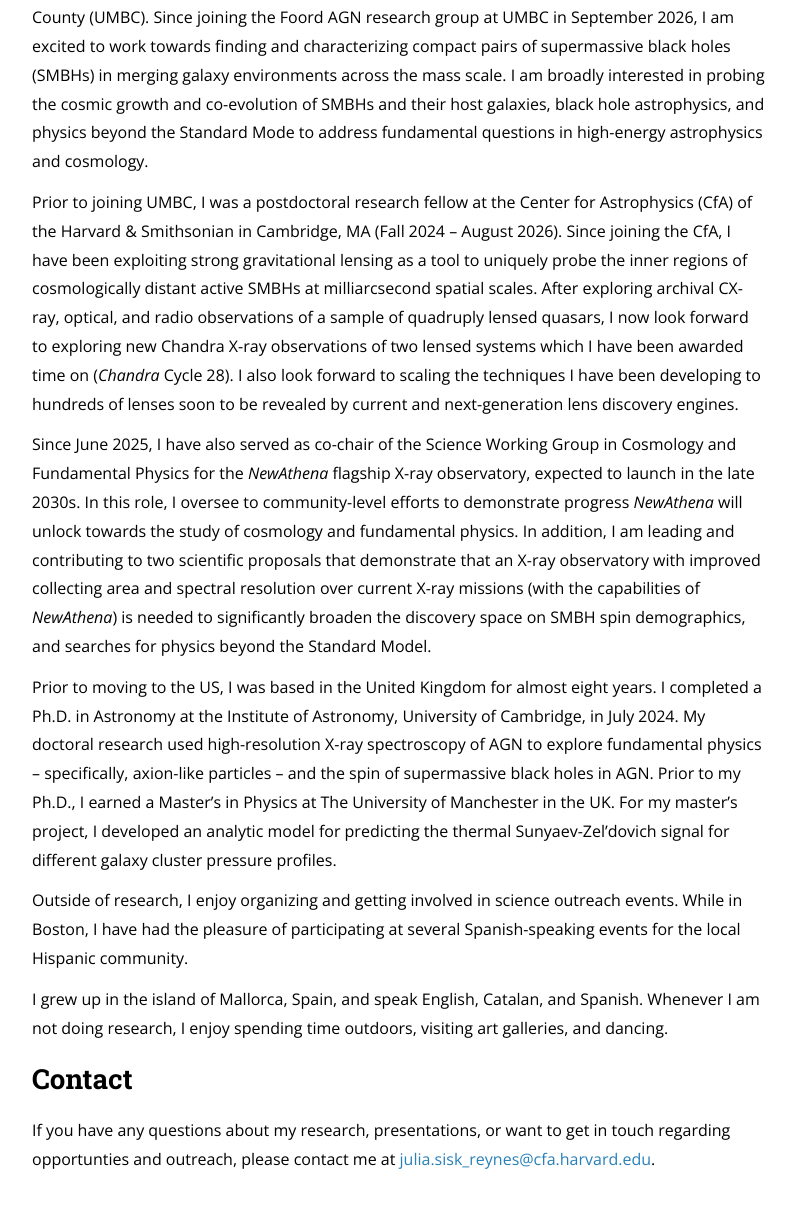
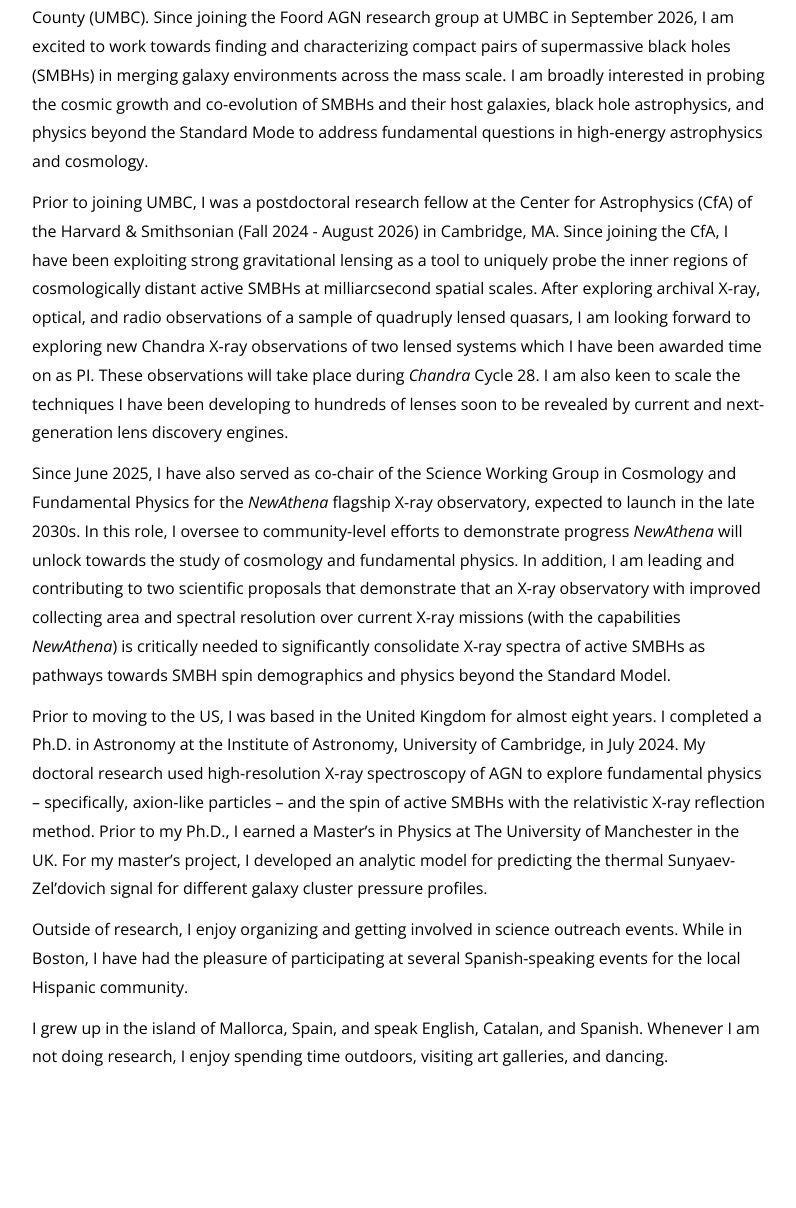
Before and after one commit to jsiskreynes-astro/jsiskreynes-astro.github.io, a Jekyll site: the page built from index.md, in a window 1280 px wide and 1400 px high, scrolled down 299 px. Shown: the part 190-1398 px from the top of the window, without its empty margins (240-1036 px from the left). Built offline with Jekyll 4.4.1, drawn with Linux system fonts in a browser that asks for light colours; nearby versions of some CDN libraries; after the commit the page ends 1596 px from its top, so only the background shows below that.

Commit message:
Update index.md

```diff
--- a/index.md
+++ b/index.md
@@ -10,19 +10,15 @@
 
 I am an astronomer and postdoctoral research associate at the University of Maryland, Baltimore County (UMBC). Since joining the Foord AGN research group at UMBC in September 2026, I am excited to work towards finding and characterizing compact pairs of supermassive black holes (SMBHs) in merging galaxy environments across the mass scale. I am broadly interested in probing the cosmic growth and co-evolution of SMBHs and their host galaxies, black hole astrophysics, and physics beyond the Standard Mode to address fundamental questions in high-energy astrophysics and cosmology.
 
-Prior to joining UMBC, I was a postdoctoral research fellow at the Center for Astrophysics (CfA) of the Harvard &amp; Smithsonian in Cambridge, MA (Fall 2024 -- August 2026). Since joining the CfA, I have been exploiting strong gravitational lensing as a tool to uniquely probe the inner regions of cosmologically distant active SMBHs at milliarcsecond spatial scales. After exploring archival CX-ray, optical, and radio observations of a sample of quadruply lensed quasars, I now look forward to exploring new Chandra X-ray observations of two lensed systems which I have been awarded time on (_Chandra_ Cycle 28). I also look forward to scaling the techniques I have been developing to hundreds of lenses soon to be revealed by current and next-generation lens discovery engines.
+Prior to joining UMBC, I was a postdoctoral research fellow at the Center for Astrophysics (CfA) of the Harvard &amp; Smithsonian  (Fall 2024 - August 2026) in Cambridge, MA. Since joining the CfA, I have been exploiting strong gravitational lensing as a tool to uniquely probe the inner regions of cosmologically distant active SMBHs at milliarcsecond spatial scales. After exploring archival X-ray, optical, and radio observations of a sample of quadruply lensed quasars, I am looking forward to exploring new Chandra X-ray observations of two lensed systems which I have been awarded time on as PI. These observations will take place during _Chandra_ Cycle 28. I am also keen to scale the techniques I have been developing to hundreds of lenses soon to be revealed by current and next-generation lens discovery engines.
 
-Since June 2025, I have also served as co-chair of the Science Working Group in Cosmology and Fundamental Physics for the _NewAthena_ flagship X-ray observatory, expected to launch in the late 2030s. In this role, I oversee to community-level efforts to demonstrate progress _NewAthena_ will unlock towards the study of cosmology and fundamental physics. In addition, I am leading and contributing to two scientific proposals that demonstrate that an X-ray observatory with improved collecting area and spectral resolution over current X-ray missions (with the capabilities of _NewAthena_) is needed to significantly broaden the discovery space on SMBH spin demographics, and searches for physics beyond the Standard Model.
+Since June 2025, I have also served as co-chair of the Science Working Group in Cosmology and Fundamental Physics for the _NewAthena_ flagship X-ray observatory, expected to launch in the late 2030s. In this role, I oversee to community-level efforts to demonstrate progress _NewAthena_ will unlock towards the study of cosmology and fundamental physics. In addition, I am leading and contributing to two scientific proposals that demonstrate that an X-ray observatory with improved collecting area and spectral resolution over current X-ray missions (with the capabilities _NewAthena_) is critically needed to significantly consolidate X-ray spectra of active SMBHs as pathways towards SMBH spin demographics and physics beyond the Standard Model.
 
-Prior to moving to the US, I was based in the United Kingdom for almost eight years. I completed a Ph.D. in Astronomy at the Institute of Astronomy, University of Cambridge, in July 2024. My doctoral research used high-resolution X-ray spectroscopy of AGN to explore fundamental physics -- specifically, axion-like particles -- and the spin of supermassive black holes in AGN. Prior to my Ph.D., I earned a Master’s in Physics at The University of Manchester in the UK. For my master’s project, I developed an analytic model for predicting the thermal Sunyaev-Zel’dovich signal for different galaxy cluster pressure profiles.
+Prior to moving to the US, I was based in the United Kingdom for almost eight years. I completed a Ph.D. in Astronomy at the Institute of Astronomy, University of Cambridge, in July 2024. My doctoral research used high-resolution X-ray spectroscopy of AGN to explore fundamental physics -- specifically, axion-like particles -- and the spin of active SMBHs with the relativistic X-ray reflection method. Prior to my Ph.D., I earned a Master’s in Physics at The University of Manchester in the UK. For my master’s project, I developed an analytic model for predicting the thermal Sunyaev-Zel’dovich signal for different galaxy cluster pressure profiles.
 
 Outside of research, I enjoy organizing and getting involved in science outreach events. While in Boston, I have had the pleasure of participating at several Spanish-speaking events for the local Hispanic community.
 
 I grew up in the island of Mallorca, Spain, and speak English, Catalan, and Spanish. Whenever I am not doing research, I enjoy spending time outdoors, visiting art galleries, and dancing.
-
-## Contact
-
-If you have any questions about my research, presentations, or want to get in touch regarding opportunties and outreach, please contact me at [julia.sisk_reynes@cfa.harvard.edu](mailto:julia.sisk_reynes@cfa.harvard.edu).
 
 [centrarium]: https://github.com/bencentra/centrarium
 [bencentra]: http://bencentra.com
```
